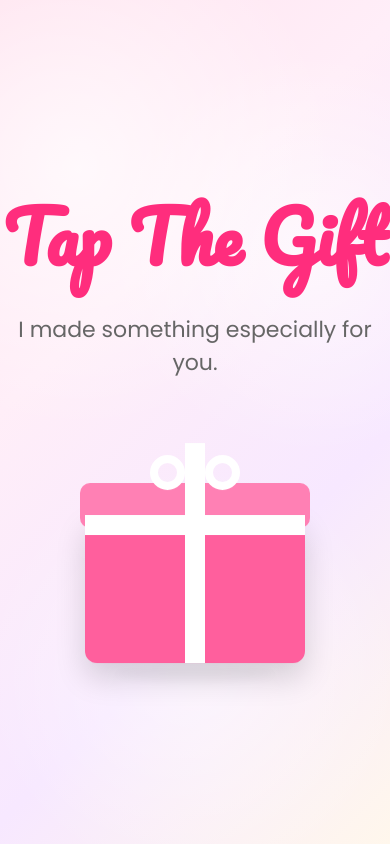
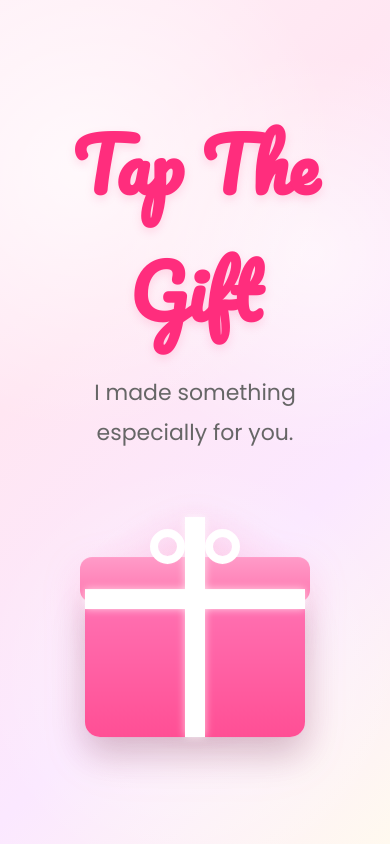
Before and after one commit to reenajargha/HBD, a Django app: page / in a window 390 px wide. Run offline with Django 5.2, Linux system fonts and the light colour scheme.

Commit message:
Happy git

```diff
--- a/suprise/static/suprise/css/style.css
+++ b/suprise/static/suprise/css/style.css
@@ -23,23 +23,25 @@ body{
 .gift-page{
 
     width:100%;
-    height:100vh;
+    min-height:100vh;
+    height:auto;
+    padding:30px 20px;
 
     display:flex;
     justify-content:center;
     align-items:center;
 
     overflow:hidden;
+    position:relative;
 
     background:linear-gradient(
         135deg,
-        #ffe3ef,
-        #ffeef8,
-        #f7e8ff,
-        #fff7ec
+        #fff0f7,
+        #ffe6f2,
+        #fbe8ff,
+        #fff9ef
     );
 
-    position:relative;
 }
 
 /* ===========================
@@ -71,6 +73,10 @@ body{
 
     z-index:10;
 
+    padding:25px;
+
+    animation:fadeUp .8s ease;
+
 }
 
 .gift-container h3{
@@ -82,16 +88,18 @@ body{
     margin-bottom:15px;
 
 }
-
 .gift-container h1{
 
-    font-size:70px;
+    font-size:72px;
 
     color:#ff2d7d;
 
     font-family:'Pacifico',cursive;
 
-    margin-bottom:15px;
+    margin-bottom:18px;
+
+    text-shadow:
+        0 4px 10px rgba(255,90,150,.18);
 
 }
 
@@ -103,6 +111,8 @@ body{
 
     margin-bottom:70px;
 
+    line-height:1.8;
+
 }
 
 /* ===========================
@@ -112,7 +122,6 @@ body{
 #gift{
 
     width:220px;
-
     height:220px;
 
     position:relative;
@@ -121,50 +130,59 @@ body{
 
     cursor:pointer;
 
-    transition:.4s;
+    transition:.35s;
 
     animation:giftFloat 3s ease-in-out infinite;
 
+    filter:drop-shadow(0 12px 18px rgba(255,80,150,.18));
+
 }
 
-/* Box */
+#gift:hover{
 
+    transform:scale(1.05);
+
+}
 .gift-box{
 
     width:220px;
-
     height:150px;
 
-    background:#ff5f9d;
+    background:linear-gradient(
+        to bottom,
+        #ff75b5,
+        #ff4f95
+    );
 
-    border-radius:12px;
+    border-radius:15px;
 
     position:absolute;
 
     bottom:0;
 
     box-shadow:
-    0 15px 30px rgba(0,0,0,.15);
+        0 18px 35px rgba(0,0,0,.15);
 
 }
-
 /* Lid */
 
 .gift-lid{
 
     width:230px;
-
     height:45px;
 
     position:absolute;
 
     top:40px;
-
     left:-5px;
 
-    background:#ff80b4;
+    background:linear-gradient(
+        to bottom,
+        #ff9bc8,
+        #ff74ae
+    );
 
-    border-radius:10px;
+    border-radius:12px;
 
     transition:.7s;
 
@@ -184,6 +202,9 @@ body{
 
     background:white;
 
+    box-shadow:
+        0 0 8px rgba(255,255,255,.7);
+
     position:absolute;
 
     left:100px;
@@ -201,6 +222,8 @@ body{
     height:20px;
 
     background:white;
+    box-shadow:
+        0 0 8px rgba(255,255,255,.7);
 
     position:absolute;
 
@@ -209,6 +232,7 @@ body{
     z-index:4;
 
 }
+
 
 /* Bow */
 
@@ -270,33 +294,47 @@ body{
    SHADOW
 =========================== */
 
-#gift::after{
+#gift::before{
 
     content:"";
 
-    width:170px;
+    position:absolute;
 
-    height:18px;
-
-    background:rgba(0,0,0,.12);
+    inset:-18px;
 
     border-radius:50%;
 
-    position:absolute;
+    background:radial-gradient(
+        rgba(255,140,200,.25),
+        transparent 70%
+    );
 
-    left:25px;
-
-    bottom:-20px;
-
-    filter:blur(5px);
-
-    animation:shadowMove 3s ease-in-out infinite;
+    z-index:-1;
 
 }
 
 /* ===========================
    ANIMATIONS
 =========================== */
+@keyframes fadeUp{
+
+    from{
+
+        opacity:0;
+
+        transform:translateY(30px);
+
+    }
+
+    to{
+
+        opacity:1;
+
+        transform:translateY(0);
+
+    }
+
+}
 
 @keyframes giftFloat{
 
--- a/suprise/templates/suprise/birthday.html
+++ b/suprise/templates/suprise/birthday.html
@@ -83,9 +83,7 @@ My Love 🎉
 
 </h4>
 </section>
-
 <!-- ================= GALLERY ================= -->
-
 <section class="gallery-section">
 
 <h2 class="section-title">
```
Also changed, not shown: suprise/static/suprise/css/responsive.css (+80 -22 lines), suprise/static/suprise/css/birthday.css (line endings or trailing spaces).
